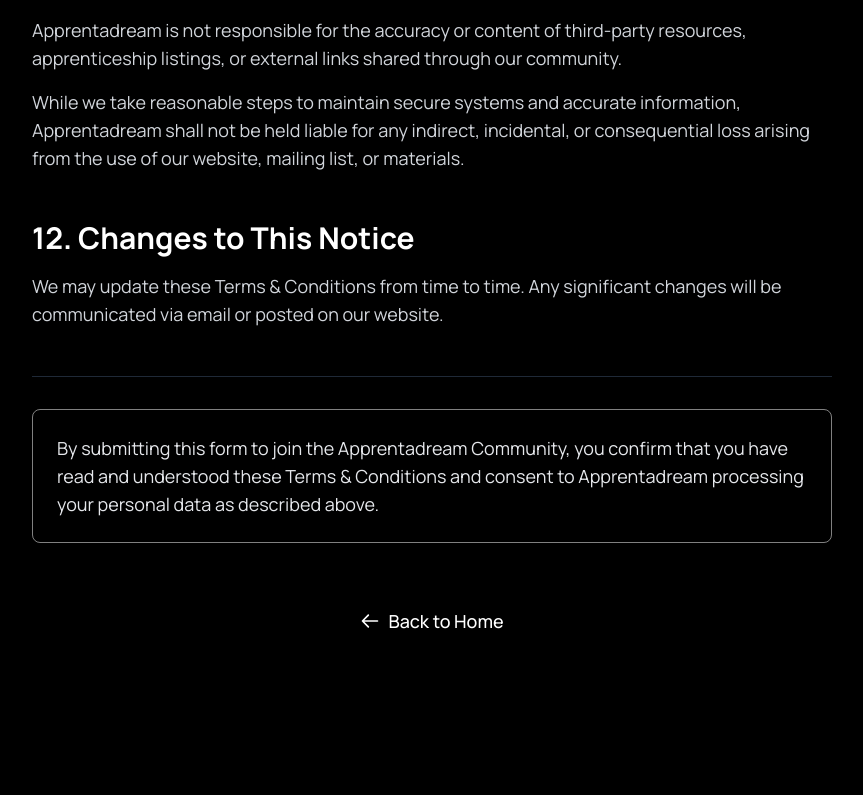
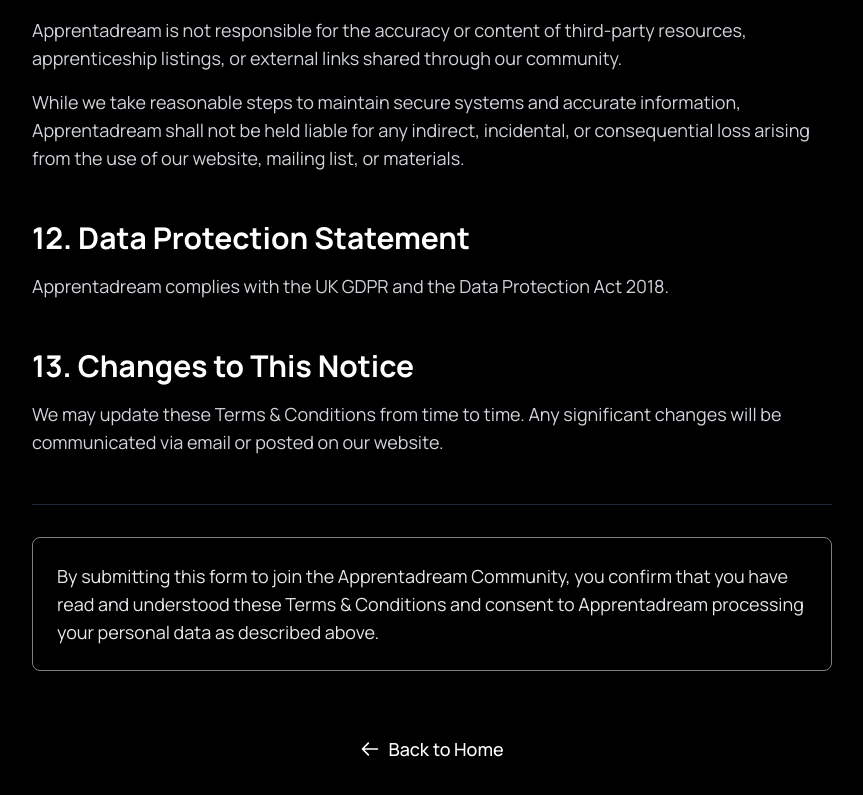
Before and after one commit to samuelforrest/apprentadream.co.uk, a Next.js app: page /terms in a window 1280 px wide. Shown: the part 3840-4635 px from the top of the page, without its empty margins (208-1071 px from the left). Before the commit the page ends 4557 px from the top, so only its background shows below. Built offline with nearby package versions, Linux system fonts and the light colour scheme.

Commit message:
updated terms

```diff
--- a/app/terms/page.tsx
+++ b/app/terms/page.tsx
@@ -229,10 +229,19 @@ export default function Terms() {
             </p>
           </section>
 
+          <section>
+            <h2 className="text-2xl sm:text-3xl font-bold mb-4 text-white">
+              12. Data Protection Statement
+            </h2>
+            <p className="text-base sm:text-lg text-gray-300 leading-relaxed mb-4">
+              Apprentadream complies with the UK GDPR and the Data Protection Act 2018.
+            </p>
+          </section>
+
           {/* Section 11 */}
           <section>
             <h2 className="text-2xl sm:text-3xl font-bold mb-4 text-white">
-              12. Changes to This Notice
+              13. Changes to This Notice
             </h2>
             <p className="text-base sm:text-lg text-gray-300 leading-relaxed">
               We may update these Terms & Conditions from time to time. Any significant changes will be communicated
```
